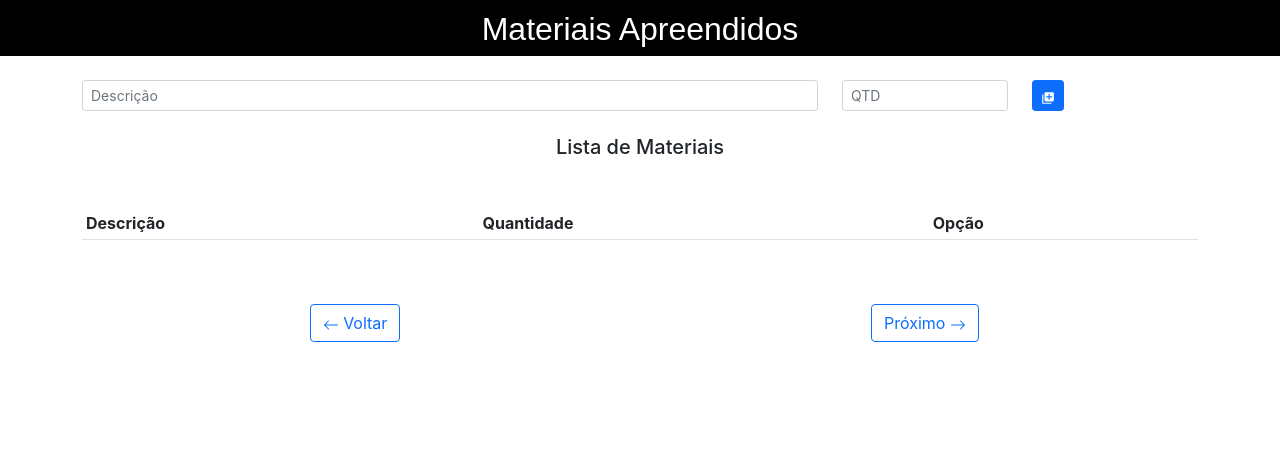
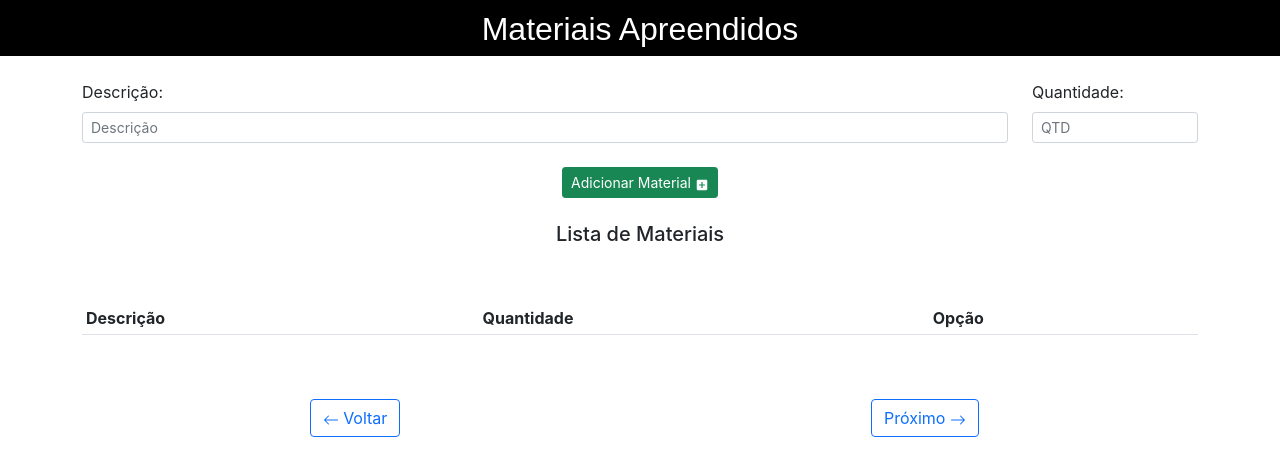
Before and after one commit to jairomartins/boonline4bpm, a React (Create React App) app: page /material in a window 1280 px wide. Shown: the top 476 px of the page. Built offline with nearby package versions, Linux system fonts and the light colour scheme.

Commit message:
estilização pagina materiais apreendidos

```diff
--- a/src/components/Material/AddMaterial.jsx
+++ b/src/components/Material/AddMaterial.jsx
@@ -1,8 +1,8 @@
 import React, { useState } from "react";
 import { v4 as uuidV4 } from "uuid";
 
-import { Button, Col, Container, FormControl, Row } from "react-bootstrap";
-import { MdLibraryAdd } from "react-icons/md";
+import { Button, Col, Container, Form, Row } from "react-bootstrap";
+import { MdAddBox } from "react-icons/md";
 
 function AddMaterial({boletim,setBoletim}){
 
@@ -25,20 +25,30 @@ function AddMaterial({boletim,setBoletim}){
         <Container>
             <br/>
             <Row>
-                <Col md={8} sm={8}>
-                    <FormControl size="sm"
+                <Col md={10} sm={10}>
+                    <Form.Label>Descrição: </Form.Label>
+                    <Form.Control size="sm"
                     placeholder="Descrição"
                     onChange={(e)=>{setDescricao(e.target.value)}}
                     />
                 </Col>
                 <Col md={2} sm={2}>
-                    <FormControl size="sm"
+                    <Form.Label>Quantidade:</Form.Label>
+                    <Form.Control size="sm"
                     placeholder="QTD"
                     onChange={(e)=>{setQuantidade(e.target.value)}}
                     />
                 </Col>
-                <Col md={2} sm={2}>
-                    <Button size="sm" onClick={addMaterial}> <MdLibraryAdd/></Button>
+            </Row>
+            <br/>
+            <Row className="text-center">
+                <Col>
+                    <Button
+                        size="sm"
+                        variant="success"
+                        onClick={addMaterial}>
+                             Adicionar Material <MdAddBox/>
+                    </Button>
                 </Col>
             </Row>
         </Container>
--- a/src/components/Material/ItensApreendidos.jsx
+++ b/src/components/Material/ItensApreendidos.jsx
@@ -5,7 +5,7 @@ import AddMaterial from "./AddMaterial"
 import NavPage from "../NavPage"
 
 
-import { Container, Col } from "react-bootstrap";
+import { Container, Row, Col } from "react-bootstrap";
 import Cabecalho from "../Cabecalho/Cabecalho";
 
 function ItensApreendidos ({boletim,setBoletim}){
@@ -13,14 +13,16 @@ function ItensApreendidos ({boletim,setBoletim}){
     return(
         <>
             <Cabecalho texto={"Materiais Apreendidos"}/>
+
             <AddMaterial boletim={boletim} setBoletim={setBoletim}/>
 
             <Container>
-                <Col className="text-center mt-4 mb-4">
-                    <h5>Lista de Materiais </h5>
-                </Col>
+                <Row>
+                    <Col className="text-center mt-4 mb-4">
+                        <h5>Lista de Materiais </h5>
+                    </Col>
+                </Row>
             </Container>
-
 
             <MaterialList
                 boletim={boletim} setBoletim={setBoletim}/>
```
